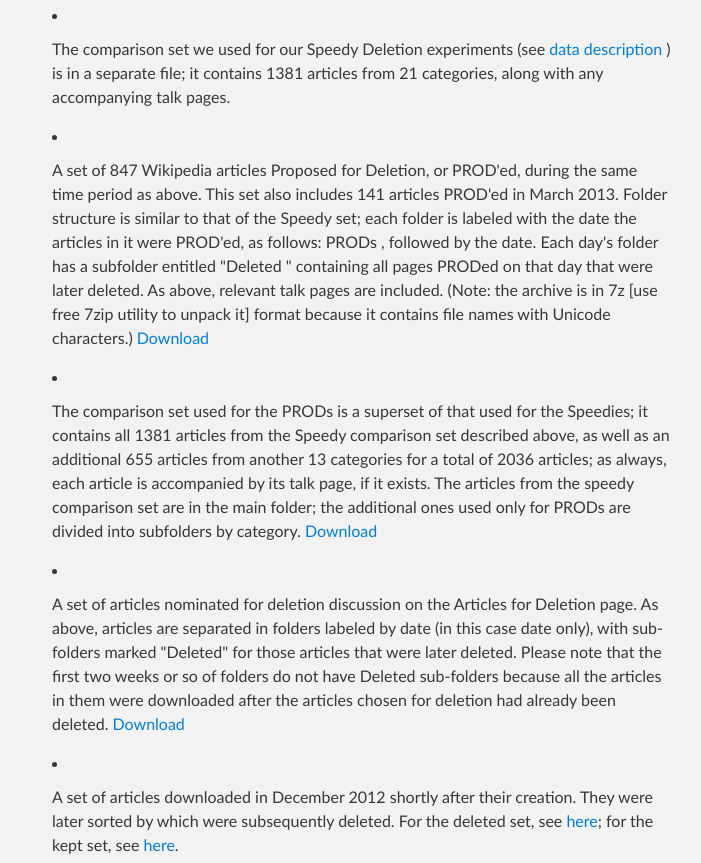
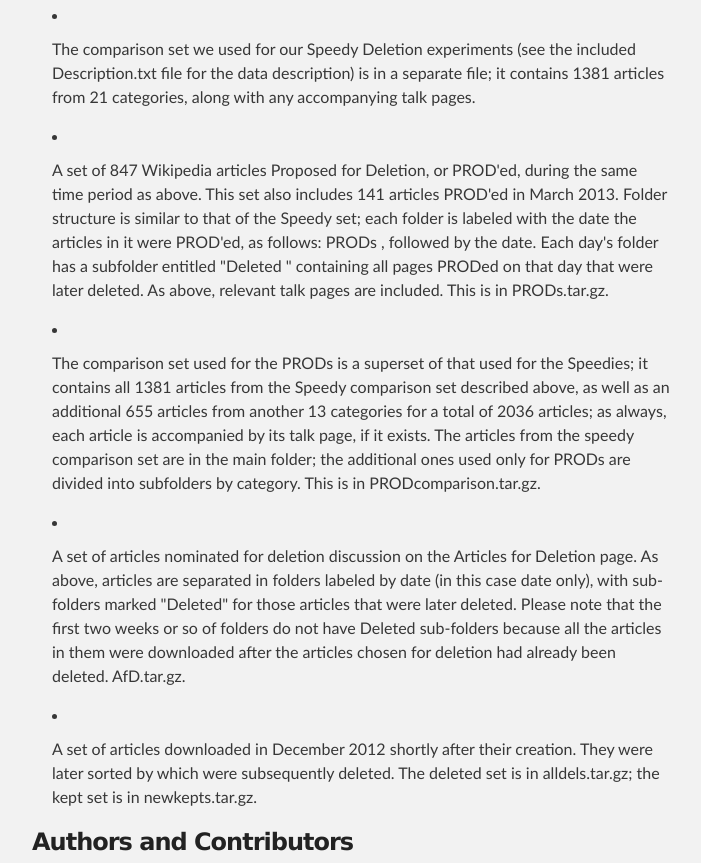
Before and after one commit to bsgelley/Wikipedia-deletion-data, a plain HTML site: page index.html in a window 1280 px wide. Shown: the part 944-1807 px from the top of the page, without its empty margins (288-989 px from the left). Drawn offline with Linux system fonts and the light colour scheme.

Commit message:
Create gh-pages branch via GitHub

```diff
--- a/index.html
+++ b/index.html
@@ -59,29 +59,28 @@
 <p> </p>
 </li>
 
-<li><p> The comparison set we used for our Speedy Deletion experiments (see <a href="cis.poly.edu/~gelley/dataset.html"> data description </a> ) is in a separate file;
+<li><p> The comparison set we used for our Speedy Deletion experiments (see the included Description.txt file for the data description) is in a separate file;
 it contains 1381 articles from 21 categories, along with any accompanying talk pages.</p></li>
 
-<li>
-<p>A set of 847 Wikipedia articles Proposed for Deletion, or PROD'ed, during the same time period as above. This set also includes 141 articles
+<li><p>A set of 847 Wikipedia articles Proposed for Deletion, or PROD'ed, during the same time period as above. This set also includes 141 articles
 PROD'ed in March 2013. Folder structure is similar to that of the Speedy set; each folder is labeled with the date the articles in it were PROD'ed,
 as follows:  PRODs , followed by the date. Each day's folder has a subfolder entitled "Deleted " containing all pages PRODed on that day
-that were later deleted. As above, relevant talk pages are included. (Note: the archive is in 7z [use free 7zip utility to unpack it] format
-because it contains file names with Unicode characters.) <a href="PRODs.7z">Download</a></p> </li>
+that were later deleted. As above, relevant talk pages are included. This is in PRODs.tar.gz.
 
 <li><p>The comparison set used for the PRODs is a superset of that used for the Speedies; it contains all 1381 articles from the Speedy comparison set
 described above, as well as an additional 655 articles from another 13 categories for a total of 2036 articles; as always, each article is accompanied
 by its talk page, if it exists. The articles from the speedy comparison set are in the main folder; the additional ones used only for PRODs are divided
-into subfolders by category. <a href="prodcomparison.7z">Download</a></p></li>
+into subfolders by category. This is in PRODcomparison.tar.gz.</p></li>
 
 <li><p>A set of articles nominated for deletion discussion on the Articles for Deletion page. As above, articles are separated in folders labeled
 by date (in this case date only), with sub-folders marked "Deleted" for those articles that were later deleted. Please note that the first two weeks
 or so of folders do not have Deleted sub-folders because all the articles in them were downloaded after the articles chosen for deletion had already
-been deleted. <a href="AfD.7z">Download</a></p></li>
+been deleted. AfD.tar.gz. </p></li>
 
 <li><p>A set of articles downloaded in December 2012 shortly after their creation. They were later sorted by which were subsequently deleted.
-For the deleted set, see <a href="alldels.tar">here</a>; for the kept set, see <a href="newkepts.tar"> here</a>.</p></li>
+The deleted set is in alldels.tar.gz; the kept set is in newkepts.tar.gz.</p></li>
 
+</p></li>
 </ul><h3>
 <a name="authors-and-contributors" class="anchor" href="#authors-and-contributors"><span class="octicon octicon-link"></span></a>Authors and Contributors</h3>
 
```
Also changed, not shown: params.json (+1 -1 lines).
